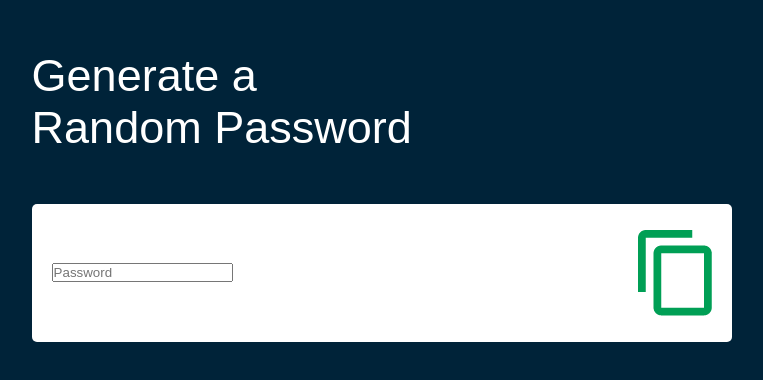
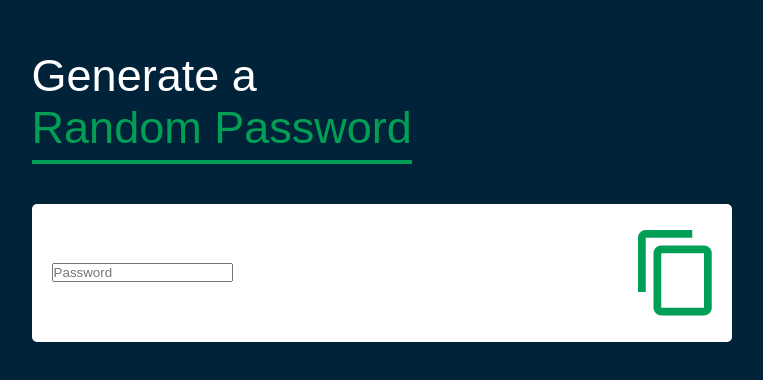
Before and after one commit to KhwajaYousuf/Password_Generator, a plain HTML site: page index.html in a window 1280 px wide. Shown: the part 104-484 px from the top of the page, without its empty margins (122-885 px from the left). Drawn offline with Linux system fonts and the light colour scheme.

Commit message:
Styled specific text within the header

```diff
--- a/index.html
+++ b/index.html
@@ -9,7 +9,7 @@
 
 <body>
 <div class="container">
-    <h1>Generate a <br> Random Password</h1>
+    <h1>Generate a <br><span>Random Password</span></h1>
     <div class="display">
         <input type="text", id="password", placeholder="Password">
         <img src="images/copy.png" alt="Copy icons">
--- a/styles.css
+++ b/styles.css
@@ -33,3 +33,9 @@ body {
     font-weight: 500;
     font-size: 45px;
 }
+
+.container h1 span {
+    color: #019f55;
+    border-bottom: 4px solid #019f55;
+    padding-bottom: 7px;
+}
```
